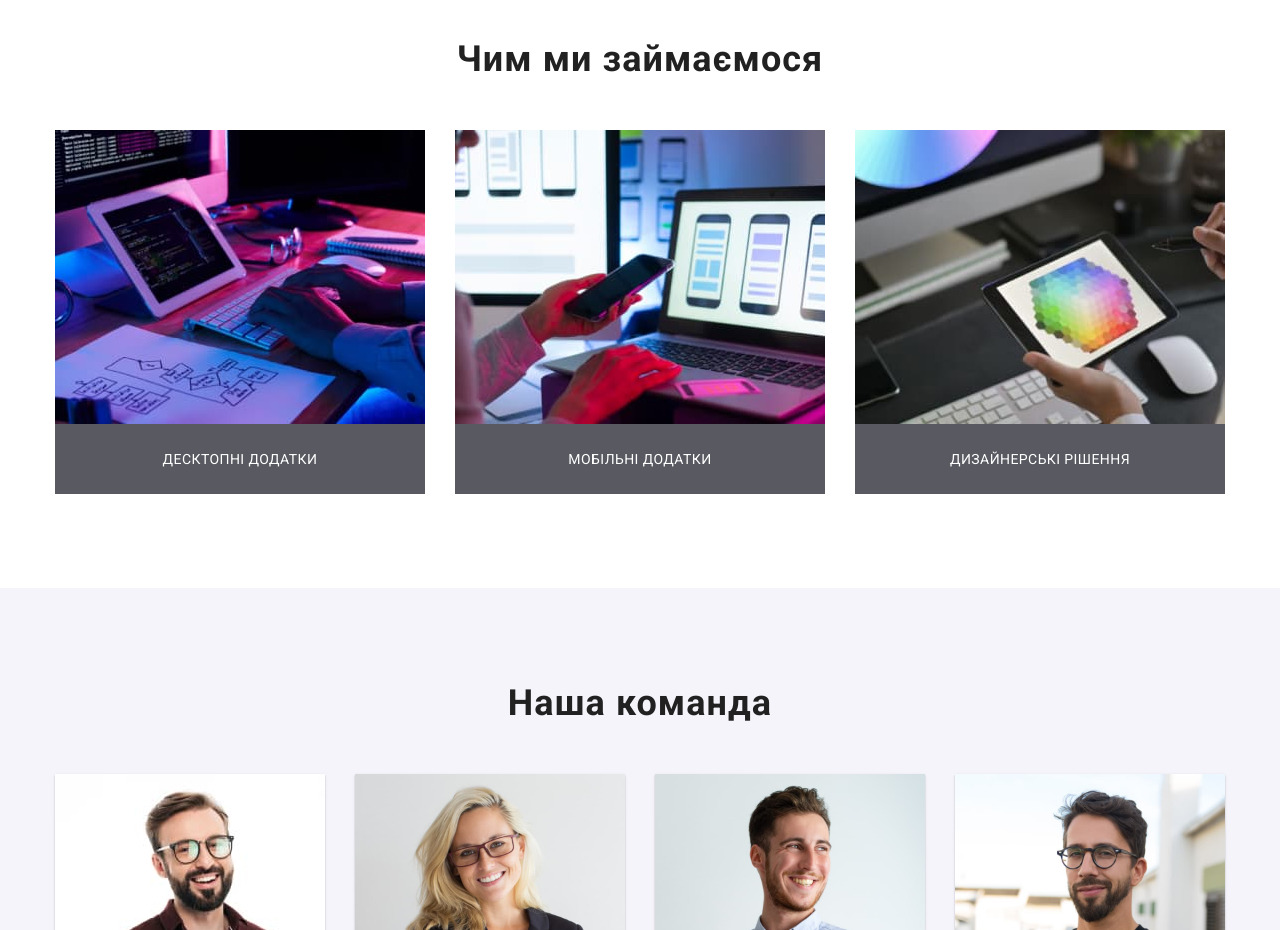
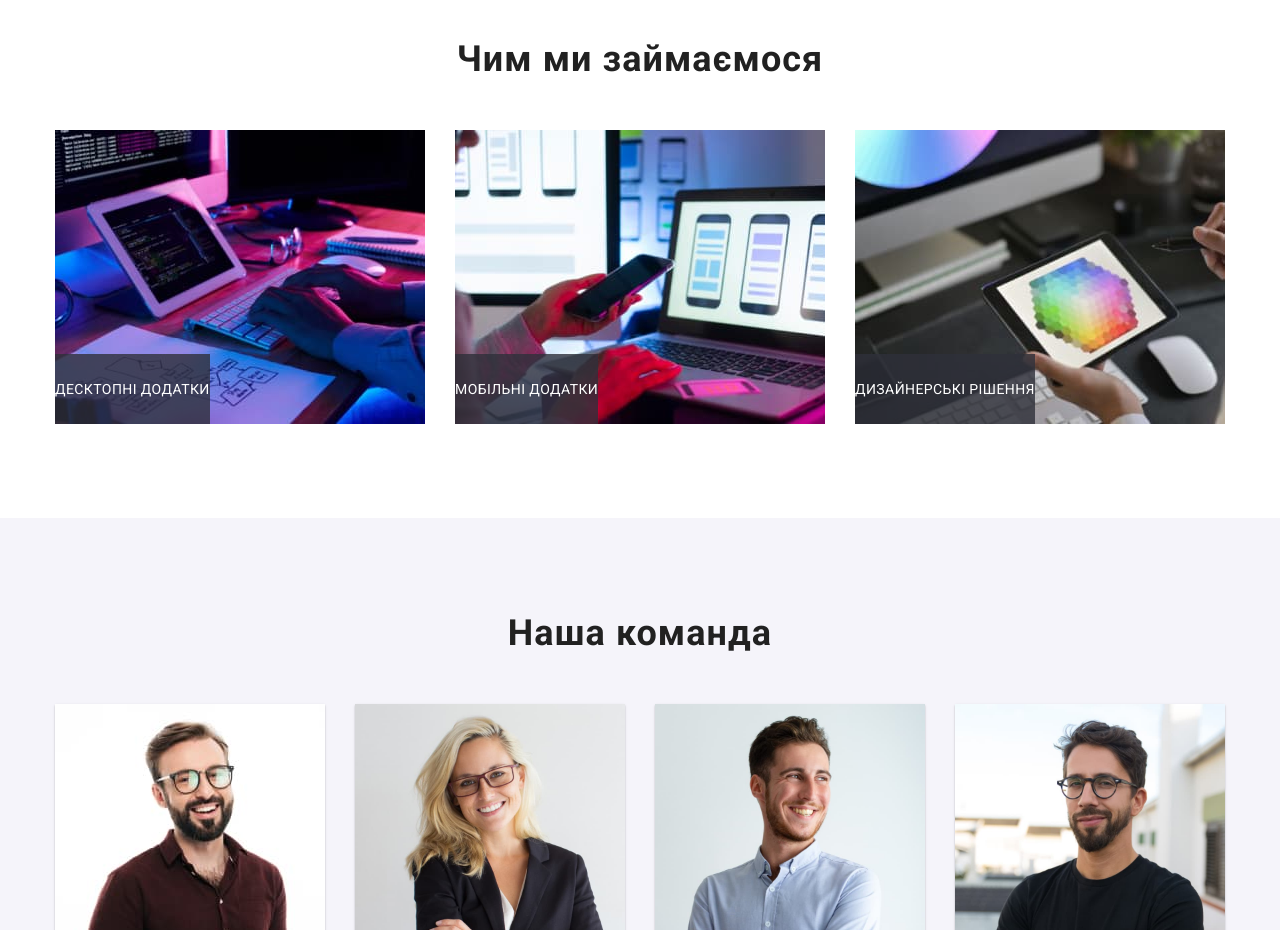
Before and after one commit to ArtYxa01/goit-markup-hw001, a plain HTML site: page index.html in a window 1280 px wide. Shown: the part 1080-2010 px from the top of the page. Drawn offline with nearby package versions, Linux system fonts and the light colour scheme.

Commit message:
bbhghcgkvh;

```diff
--- a/index.html
+++ b/index.html
@@ -87,23 +87,17 @@
                 <div class="container">
             <h2 class="photo-section title">Чим ми займаємося</h2>
             <ul class="photo-list">
-            <li>
-                <div class="div-adds">
+            <li class="li-relative">
                 <img src="./images/image1.jpg" alt="image1">
                 <p class="p-downtitle">Десктопні додатки</p>
-                </div>
                 </li>
-            <li>
-                <div class="div-adds">
+            <li class="li-relative">
                     <img src="./images/image2.jpg" alt="image2">
                 <p class="p-downtitle">Мобільні додатки</p>
-                </div>
             </li>
-            <li>
-                <div class="div-adds">
+            <li class="li-relative">
                 <img src="./images/image3.jpg" alt="image3">
             <p class="p-downtitle">Дизайнерські рішення</p>
-            </div>
             </li>
             </ul>
             </div>
--- a/styles.css
+++ b/styles.css
@@ -561,13 +561,10 @@ footer li{
      align-items: center;
       gap: 10px;
 }
-.div-adds {
-    position: relative;
-    overflow: hidden;
-     background-color: #fff;
-}
-.div-adds > .p-downtitle {
+
+.p-downtitle {
     font-size: 14px;
+    position: absolute;
 line-height: 1.1428;
 display: flex;
 text-align: center;
@@ -579,4 +576,9 @@ letter-spacing: 0.03em;
 text-transform: uppercase;
     color: #fff;
     background: rgba(47, 48, 58, 0.8);
+    left: 0;
+     bottom: 0;
 }
+.li-relative {
+    position: relative;
+}
```
